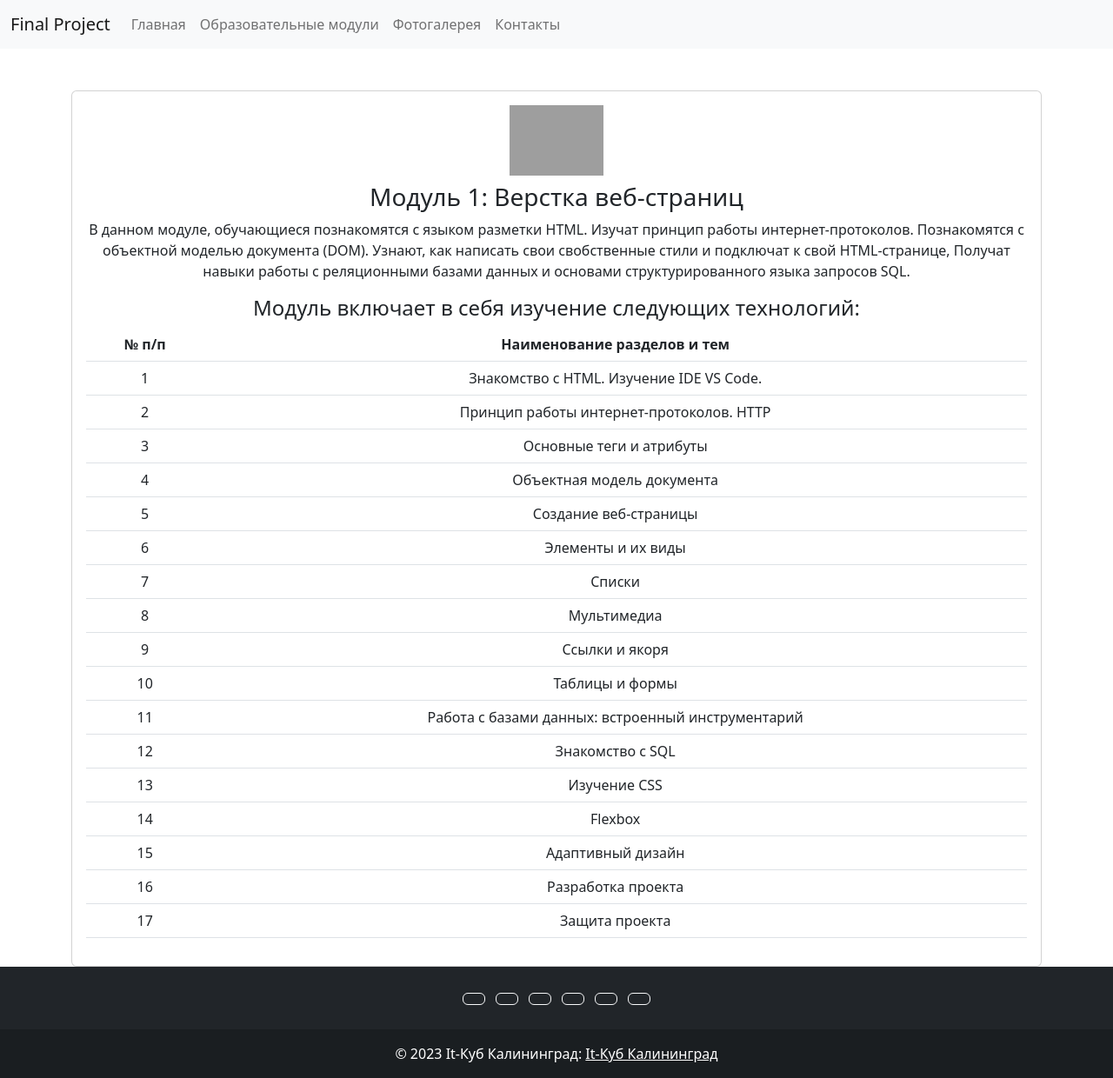
After one commit to Spherz/Final-Project, a Flask app: page /views/first-module in a window 1280 px wide. The commit adds this page. Shown: the whole page at 87% size. Run offline with Flask 3, Linux system fonts and the light colour scheme; grey boxes are pictures that could not be loaded.

Commit message:
add two pages

```diff
--- /dev/null
+++ b/templates/firstmodule.html
@@ -0,0 +1,99 @@
+{%include 'parts/common.html'%}
+
+<div class="wrapper">
+    {%include 'parts/navbar.html'%}
+    <div class="container mt-5 my-main">
+        <div class="card card-body">
+            <div class="d-flex justify-content-center">
+                <img class="module-img" src="https://upload.wikimedia.org/wikipedia/commons/thumb/6/61/HTML5_logo_and_wordmark.svg/2048px-HTML5_logo_and_wordmark.svg.png" alt="HTML">
+            </div>
+            <h3 class="d-flex justify-content-center mt-2">Модуль 1: Верстка веб-страниц</h3>
+            <p class="text-center">
+                В данном модуле, обучающиеся познакомятся с языком разметки HTML. Изучат принцип работы интернет-протоколов. Познакомятся с объектной моделью документа (DOM).
+                Узнают, как написать свои свобственные стили и подключат к свой HTML-странице,
+                Получат навыки работы с реляционными базами данных и основами структурированного языка запросов SQL.
+            </p>
+            <h4 class="text-center">Модуль включает в себя изучение следующих технологий:</h4>
+            <table class="table table-hover">
+                <thead>
+                <tr>
+                    <th class="text-center">№ п/п</th>
+                    <th class="text-center">Наименование разделов и тем</th>
+                </tr>
+                </thead>
+                <tbody>
+                <tr>
+                    <td class="text-center">1</td>
+                    <td class="text-center">Знакомство с HTML. Изучение IDE VS Code.</td>
+                </tr>
+                <tr>
+                    <td class="text-center">2</td>
+                    <td class="text-center">Принцип работы интернет-протоколов. HTTP</td>
+                </tr>
+                <tr>
+                    <td class="text-center">3</td>
+                    <td class="text-center">Основные теги и атрибуты</td>
+                </tr>
+                <tr>
+                    <td class="text-center">4</td>
+                    <td class="text-center">Объектная модель документа</td>
+                </tr>
+                <tr>
+                    <td class="text-center">5</td>
+                    <td class="text-center">Создание веб-страницы</td>
+                </tr>
+                <tr>
+                    <td class="text-center">6</td>
+                    <td class="text-center">Элементы и их виды</td>
+                </tr>
+                <tr>
+                    <td class="text-center">7</td>
+                    <td class="text-center">Списки</td>
+                </tr>
+                <tr>
+                    <td class="text-center">8</td>
+                    <td class="text-center">Мультимедиа</td>
+                </tr>
+                <tr>
+                    <td class="text-center">9</td>
+                    <td class="text-center">Ссылки и якоря</td>
+                </tr>
+                <tr>
+                    <td class="text-center">10</td>
+                    <td class="text-center">Таблицы и формы</td>
+                </tr>
+                <tr>
+                    <td class="text-center">11</td>
+                    <td class="text-center">Работа с базами данных: встроенный инструментарий</td>
+                </tr>
+                <tr>
+                    <td class="text-center">12</td>
+                    <td class="text-center">Знакомство с SQL</td>
+                </tr>
+                <tr>
+                    <td class="text-center">13</td>
+                    <td class="text-center">Изучение CSS</td>
+                </tr>
+                <tr>
+                    <td class="text-center">14</td>
+                    <td class="text-center">Flexbox</td>
+                </tr>
+                <tr>
+                    <td class="text-center">15</td>
+                    <td class="text-center">Адаптивный дизайн</td>
+                </tr>
+                <tr>
+                    <td class="text-center">16</td>
+                    <td class="text-center">Разработка проекта </td>
+                </tr>
+                <tr>
+                    <td class="text-center">17</td>
+                    <td class="text-center">Защита проекта</td>
+                </tr>
+                </tbody>
+            </table>
+        </div>
+    </div>
+</div>
+
+{%include 'parts/footer.html'%}
--- a/templates/parts/footer.html
+++ b/templates/parts/footer.html
@@ -1,11 +1,46 @@
-<div class="container my-footer">
-    <footer class="py-3 my-4">
-        <ul class="nav justify-content-center border-bottom pb-3 mb-3">
-            <li class="nav-item"><a href="#" class="nav-link px-2 text-muted">Главная</a></li>
-            <li class="nav-item"><a href="#" class="nav-link px-2 text-muted">Образовательные модули</a></li>
-            <li class="nav-item"><a href="#" class="nav-link px-2 text-muted">Фотогалерея</a></li>
-            <li class="nav-item"><a href="#" class="nav-link px-2 text-muted">Контакты</a></li>
-        </ul>
-        <p class="text-center text-muted">© 2023 It-Куб Калининград</p>
-    </footer>
-</div>
+<footer class="bg-dark text-center text-white">
+  <!-- Grid container -->
+  <div class="container p-4 pb-0">
+    <!-- Section: Social media -->
+    <section class="mb-4">
+      <!-- Facebook -->
+      <a class="btn btn-outline-light btn-floating m-1" href="#!" role="button"
+        ><i class="fab fa-facebook-f"></i
+      ></a>
+
+      <!-- Twitter -->
+      <a class="btn btn-outline-light btn-floating m-1" href="#!" role="button"
+        ><i class="fab fa-twitter"></i
+      ></a>
+
+      <!-- Google -->
+      <a class="btn btn-outline-light btn-floating m-1" href="#!" role="button"
+        ><i class="fab fa-google"></i
+      ></a>
+
+      <!-- Instagram -->
+      <a class="btn btn-outline-light btn-floating m-1" href="#!" role="button"
+        ><i class="fab fa-instagram"></i
+      ></a>
+
+      <!-- Linkedin -->
+      <a class="btn btn-outline-light btn-floating m-1" href="#!" role="button"
+        ><i class="fab fa-linkedin-in"></i
+      ></a>
+
+      <!-- Github -->
+      <a class="btn btn-outline-light btn-floating m-1" href="#!" role="button"
+        ><i class="fab fa-github"></i
+      ></a>
+    </section>
+    <!-- Section: Social media -->
+  </div>
+  <!-- Grid container -->
+
+  <!-- Copyright -->
+  <div class="text-center p-3" style="background-color: rgba(0, 0, 0, 0.2);">
+    © 2023 It-Куб Калининград:
+    <a class="text-white" href="https://it-cube39.ru/">It-Куб Калининград</a>
+  </div>
+  <!-- Copyright -->
+</footer>
--- a/templates/parts/navbar.html
+++ b/templates/parts/navbar.html
@@ -8,16 +8,16 @@
         <div class="collapse navbar-collapse" id="navbarSupportedContent">
             <ul class="navbar-nav me-auto mb-2 mb-lg-0">
                 <li class="nav-item">
-                    <a class="nav-link" aria-current="page" href="">Главная</a>
+                    <a class="nav-link" aria-current="page" href="#">Главная</a>
                 </li>
                     <li class="nav-item">
-                        <a class="nav-link" aria-current="page" href="/students">Образовательные модули</a>
+                        <a class="nav-link" aria-current="page" href="/first-module">Образовательные модули</a>
                     </li>
                     <li class="nav-item">
-                        <a class="nav-link" aria-current="page" href="/planning">Фотогалерея</a>
+                        <a class="nav-link" aria-current="page" href="/second-module">Фотогалерея</a>
                     </li>
                     <li class="nav-item">
-                        <a class="nav-link" aria-current="page" href="/groups">Контакты</a>
+                        <a class="nav-link" aria-current="page" href="/third-module">Контакты</a>
                     </li>
             </ul>
         </div>
--- a/views.py
+++ b/views.py
@@ -19,6 +19,21 @@ def profile():
     return render_template("profile.html")
 
 
+@views.route("/first-module")
+def first_module():
+    return render_template("firstmodule.html")
+
+
+@views.route("/second-module")
+def second_module():
+    return render_template("secondmodule.html")
+
+
+@views.route("/third-module")
+def third_module():
+    return render_template("thirdmodule.html")
+
+
 @views.route("/json")
 def get_json():
     return jsonify({'name': 'timmy', 'kakaya-to wlyapa': 10})
```
Also changed, not shown: templates/secondmodule.html (added, +43 -0 lines), templates/thirdmodule.html (added, +65 -0 lines).
